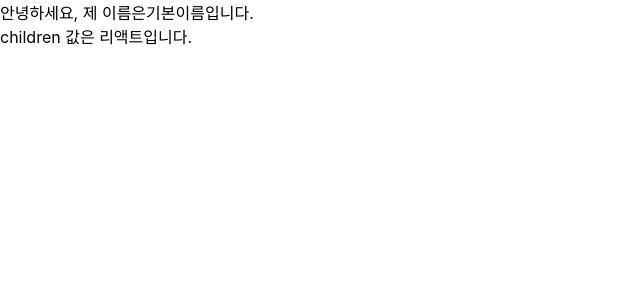
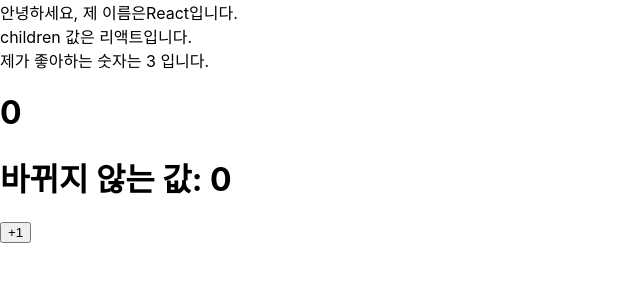
Before and after one commit to kidchang93/react, a React (Create React App) app in the folder hello-react/: page / in a window 1280 px wide. Shown: the top 300 px of the page, without its empty margins (0-640 px from the left). Built offline with nearby package versions, Linux system fonts and the light colour scheme.

Commit message:
클래스형 컴포넌트 사용시

```diff
--- a/hello-react/src/App.js
+++ b/hello-react/src/App.js
@@ -1,11 +1,15 @@
 import React from "react";
 import "./App.css";
 import MyComponent from "./MyComponent";
+import Counter from "./Counter";
 
 const App = () => {
   return (
     <div>
-      <MyComponent>리액트</MyComponent>
+      <MyComponent name={"React"} favoriteNumber={3}>
+        리액트
+      </MyComponent>
+      <Counter />
     </div>
   );
 };
--- /dev/null
+++ b/hello-react/src/Counter.js
@@ -0,0 +1,28 @@
+import React, { Component } from "react";
+
+class Counter extends Component {
+  state = {
+    number: 0,
+    fixedNumber: 0,
+  };
+  render() {
+    const { number, fixedNumber } = this.state; // state를 조회할 때는 this.state로 조회합니다.
+    return (
+      <div>
+        <h1>{number}</h1>
+        <h1>바뀌지 않는 값: {fixedNumber}</h1>
+        <button
+          // onClick을 통해 버튼이 클릭되었을 때 호출할 함수를 지정합니다.
+          onClick={() => {
+            // this.setState를 사용하여 새로운 값을 넣을 수 있습니다.
+            this.setState({ number: number + 1 });
+          }}
+        >
+          +1
+        </button>
+      </div>
+    );
+  }
+}
+
+export default Counter;
--- a/hello-react/src/MyComponent.js
+++ b/hello-react/src/MyComponent.js
@@ -1,4 +1,5 @@
 import React from "react";
+import PropTypes from "prop-types";
 
 // 비구조화 할당
 // const MyComponent = (props) => {
@@ -16,13 +17,17 @@ import React from "react";
 //   name: "기본 이름",
 // };
 
-const MyComponent = ({ name, children }) => {
+// ===
+// props 사용법
+const MyComponent = ({ name, favoriteNumber, children }) => {
   return (
     <div>
       안녕하세요, 제 이름은{name}입니다.
       <br />
       children 값은 {children}
       입니다.
+      <br />
+      제가 좋아하는 숫자는 {favoriteNumber} 입니다.
     </div>
   );
 };
@@ -30,4 +35,9 @@ const MyComponent = ({ name, children }) => {
 MyComponent.defaultProps = {
   name: "기본이름",
 };
+
+MyComponent.propsTypes = {
+  name: PropTypes.string,
+  favoriteNumber: PropTypes.number.isRequired,
+};
 export default MyComponent;
```
